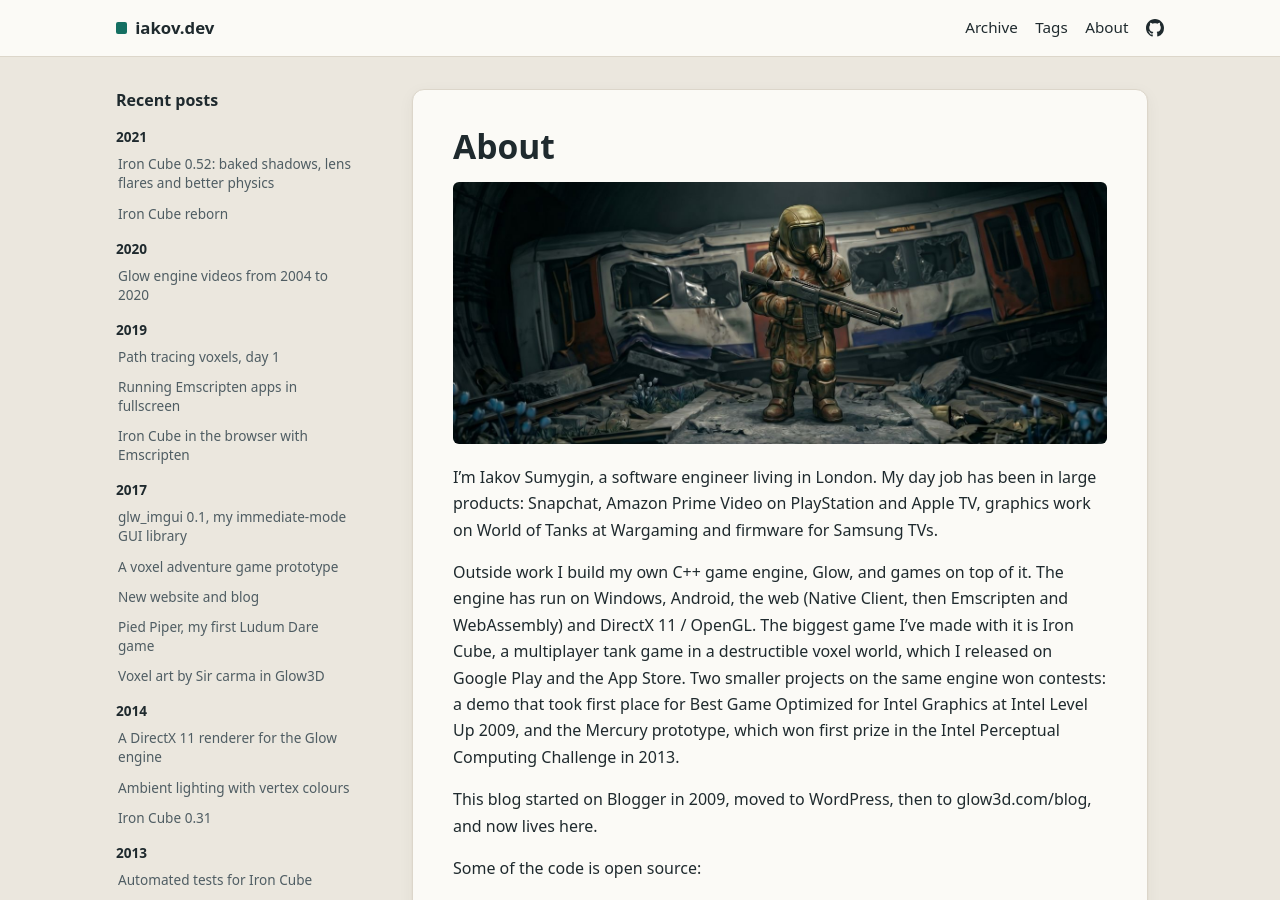
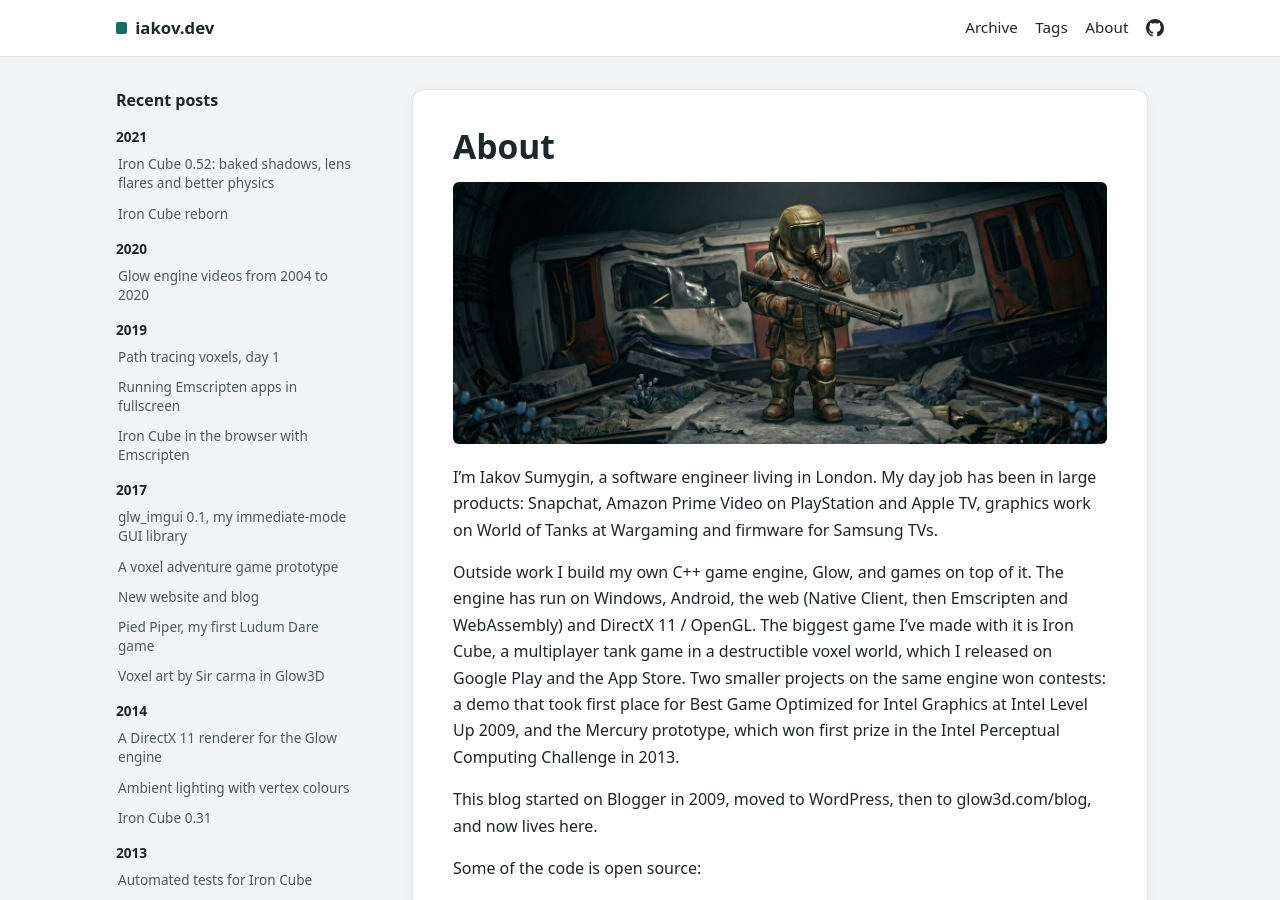
Before and after one commit to yak32/iakov.dev, a Jekyll site: the page built from about.md, in a window 1280 px wide and 900 px high. Built offline with Jekyll 4.4.1, drawn with Linux system fonts in a browser that asks for light colours.

Commit message:
Switch the page background from warm stone to light grey, with white cards
Co-Authored-By: Claude Opus 5.5 <noreply@anthropic.com>

```diff
--- a/assets/css/site.css
+++ b/assets/css/site.css
@@ -1,17 +1,17 @@
-/* Palette: warm stone page, paper cards, slate ink and an oxidised teal
+/* Palette: light grey page, white cards, slate ink and an oxidised teal
    accent taken from weathered metal in the AEZ art. */
 :root {
-  --bg: #ebe7de;
-  --surface: #fbfaf6;
-  --fg: #1f2a2e;
-  --muted: #4f5d63;
-  --faint: #5d696e;
-  --line: #dcd6ca;
+  --bg: #f1f3f4;
+  --surface: #ffffff;
+  --fg: #1d2629;
+  --muted: #4d5a5f;
+  --faint: #5f6b70;
+  --line: #e1e5e7;
   --accent: #146f62;
   --accent-hover: #0f5a50;
-  --accent-soft: #e1eee9;
-  --code-bg: #f0ede6;
-  --shadow: 0 1px 2px rgba(60, 50, 30, .06), 0 4px 16px rgba(60, 50, 30, .05);
+  --accent-soft: #e3f0ec;
+  --code-bg: #f3f5f6;
+  --shadow: 0 1px 2px rgba(20, 30, 35, .05), 0 4px 16px rgba(20, 30, 35, .04);
   --main: 46rem;
   --side: 15.5rem;
 }
@@ -19,7 +19,7 @@
   :root {
     --bg: #0f1416;
     --surface: #172024;
-    --fg: #e4e2dc;
+    --fg: #e5e8e9;
     --muted: #a3adb0;
     --faint: #8a9497;
     --line: #253035;
```
